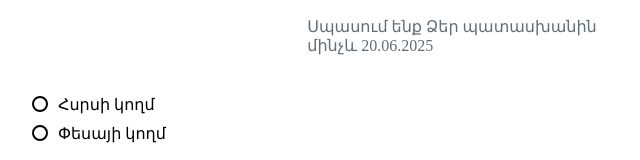
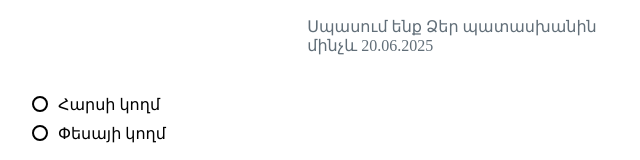
Before and after one commit to Programmer-Edo/Edgar-and-Ellen, a plain HTML site: page index.html in a window 1280 px wide. Shown: the part 5761-5921 px from the top of the page, 188-828 px from the left. Drawn offline with nearby package versions, Linux system fonts and the light colour scheme; some packages are replaced by stand-ins of ours; a script that the page names is missing.

Commit message:
Update index.html

```diff
--- a/index.html
+++ b/index.html
@@ -87,7 +87,7 @@
            <form action="#">
                <div>
                    <input type="radio" name="group1" id="top1" value="Հսրսի կողմ">
-                   <label for="top1">Հսրսի կողմ</label>
+                   <label for="top1">Հարսի կողմ</label>
                </div>
                <div>
                    <input type="radio" name="group1" id="top2" value="Փեսայի կողմ">
```
